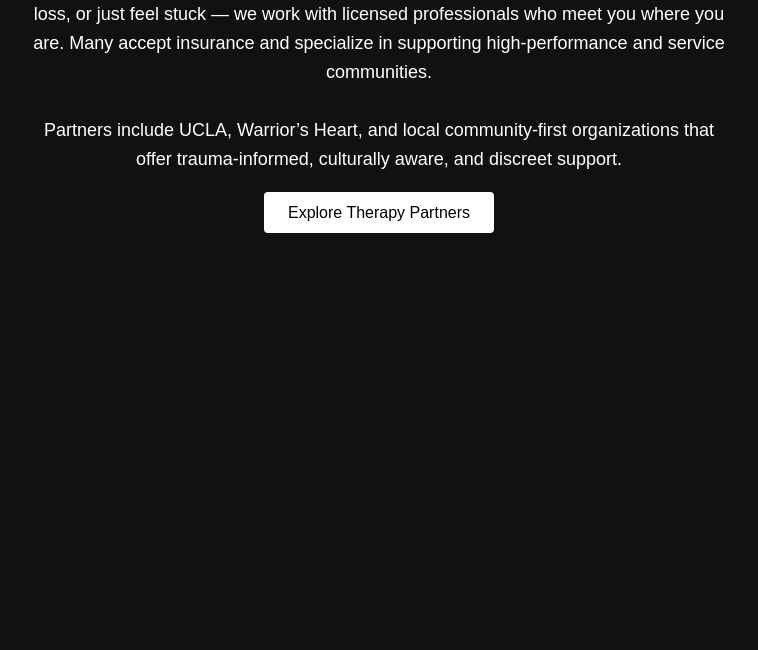
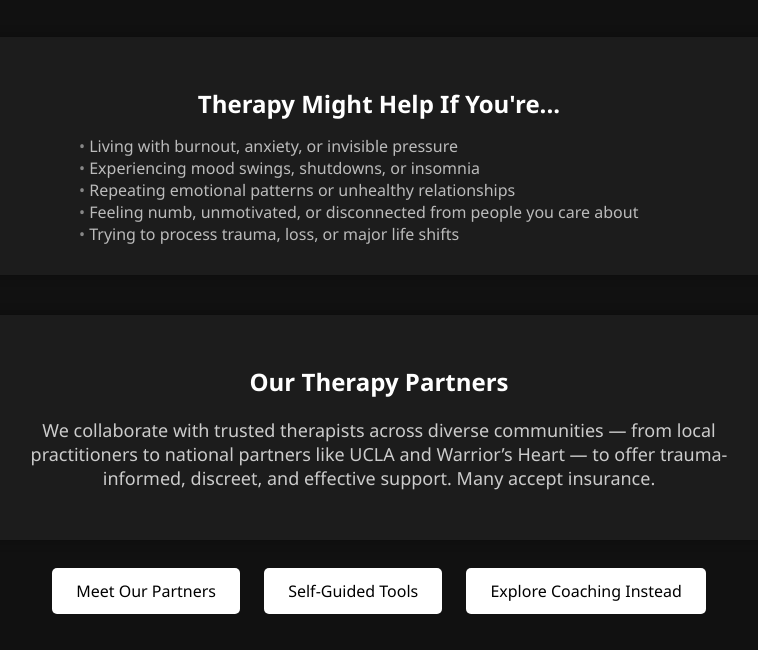
Before and after one commit to BoseyBo/echo-and-chronicle-v2, a plain HTML site: page therapy.html in a window 1280 px wide. Shown: the part 183-833 px from the top of the page, without its empty margins (261-1019 px from the left). Before the commit the page ends 800 px from the top, so only its background shows below. Drawn offline with Linux system fonts and the light colour scheme.

Commit message:
Update therapy.html

```diff
--- a/therapy.html
+++ b/therapy.html
@@ -1,35 +1,63 @@
-<!-- therapy.html -->
 <!DOCTYPE html>
 <html lang="en">
 <head>
   <meta charset="UTF-8" />
   <meta name="viewport" content="width=device-width, initial-scale=1.0" />
-  <title>Therapy - Echo & Chronicle</title>
+  <title>Therapy – Echo & Chronicle</title>
   <style>
     body {
-      font-family: Arial, sans-serif;
+      font-family: 'Segoe UI', sans-serif;
       background-color: #111;
       color: #fff;
+      padding: 40px 20px;
       text-align: center;
-      padding: 60px 20px;
     }
     h1 {
-      font-size: 36px;
-      margin-bottom: 20px;
+      font-size: 32px;
+      margin-bottom: 10px;
     }
     p {
       font-size: 18px;
+      color: #ccc;
       max-width: 700px;
-      margin: 0 auto 30px auto;
-      line-height: 1.6;
+      margin: 20px auto;
+    }
+    .section {
+      background-color: #1c1c1c;
+      margin: 40px auto;
+      max-width: 800px;
+      border-radius: 10px;
+      padding: 30px;
+      box-shadow: 0 0 12px rgba(0, 0, 0, 0.3);
+    }
+    h2 {
+      font-size: 24px;
+      margin-bottom: 15px;
+      color: #fff;
+    }
+    ul {
+      text-align: left;
+      color: #bbb;
+      max-width: 600px;
+      margin: 0 auto;
+      padding-left: 0;
+      list-style-type: none;
+    }
+    ul li::before {
+      content: "• ";
+      color: #888;
+    }
+    .button-row {
+      margin-top: 30px;
     }
     .btn {
+      margin: 10px;
       padding: 12px 24px;
       font-size: 16px;
       background-color: #fff;
       color: #000;
       border: none;
-      border-radius: 4px;
+      border-radius: 5px;
       cursor: pointer;
       text-decoration: none;
     }
@@ -39,16 +67,29 @@
   </style>
 </head>
 <body>
-  <h1>Healing Starts with Understanding</h1>
-  <p>
-    Therapy is where real healing begins. Whether you're unpacking trauma, grieving a loss, or just feel stuck —
-    we work with licensed professionals who meet you where you are.
-    Many accept insurance and specialize in supporting high-performance and service communities.
-  </p>
-  <p>
-    Partners include UCLA, Warrior’s Heart, and local community-first organizations that offer
-    trauma-informed, culturally aware, and discreet support.
-  </p>
-  <a class="btn" href="partners.html">Explore Therapy Partners</a>
+  <h1>Therapy Is for the Whole You</h1>
+  <p>Sometimes we carry things we’ve learned to hide. Therapy creates space to unpack, process, and move forward with support.</p>
+
+  <div class="section">
+    <h2>Therapy Might Help If You're...</h2>
+    <ul>
+      <li>Living with burnout, anxiety, or invisible pressure</li>
+      <li>Experiencing mood swings, shutdowns, or insomnia</li>
+      <li>Repeating emotional patterns or unhealthy relationships</li>
+      <li>Feeling numb, unmotivated, or disconnected from people you care about</li>
+      <li>Trying to process trauma, loss, or major life shifts</li>
+    </ul>
+  </div>
+
+  <div class="section">
+    <h2>Our Therapy Partners</h2>
+    <p>We collaborate with trusted therapists across diverse communities — from local practitioners to national partners like UCLA and Warrior’s Heart — to offer trauma-informed, discreet, and effective support. Many accept insurance.</p>
+  </div>
+
+  <div class="button-row">
+    <a class="btn" href="partners.html">Meet Our Partners</a>
+    <a class="btn" href="resources.html">Self-Guided Tools</a>
+    <a class="btn" href="coaching.html">Explore Coaching Instead</a>
+  </div>
 </body>
 </html>
```
